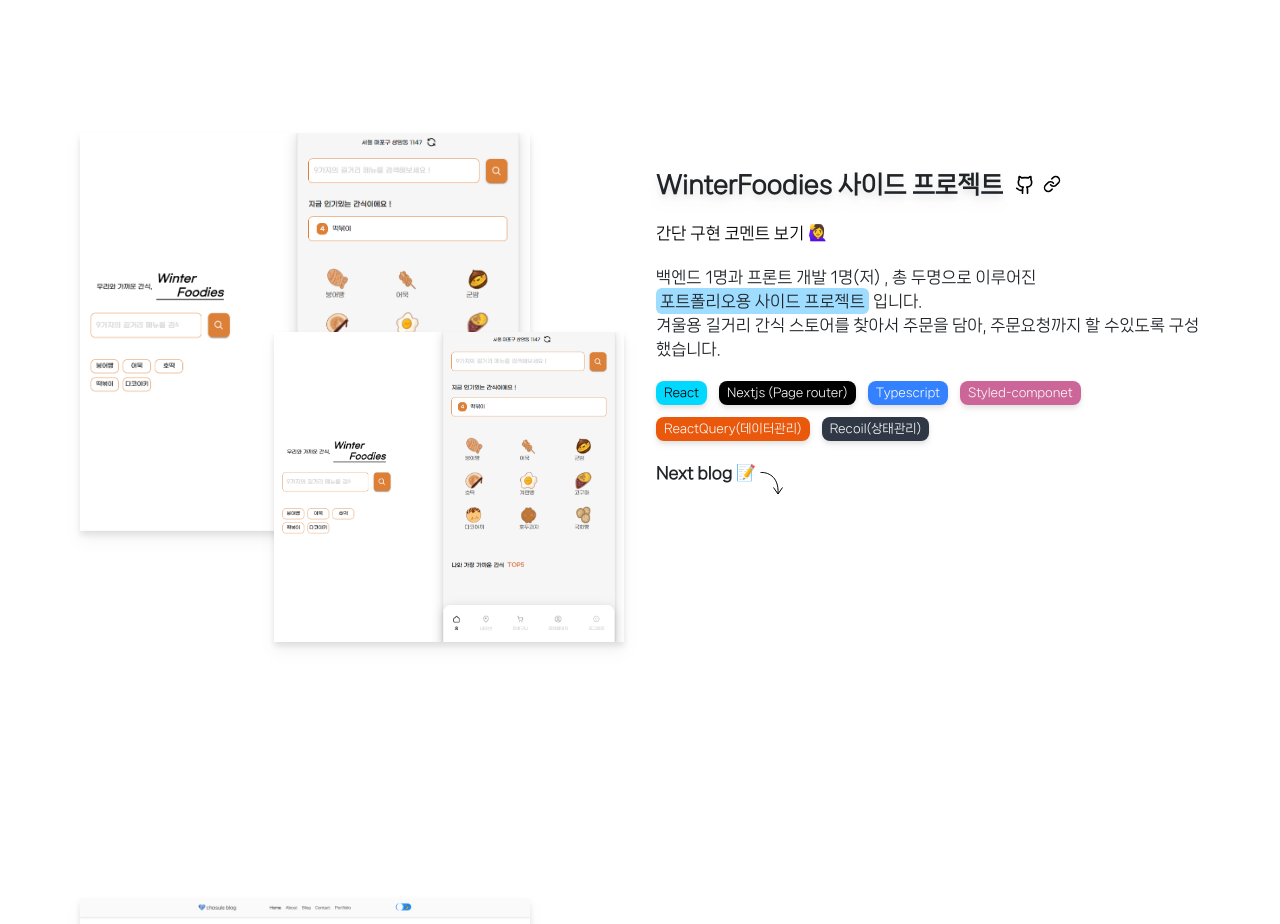
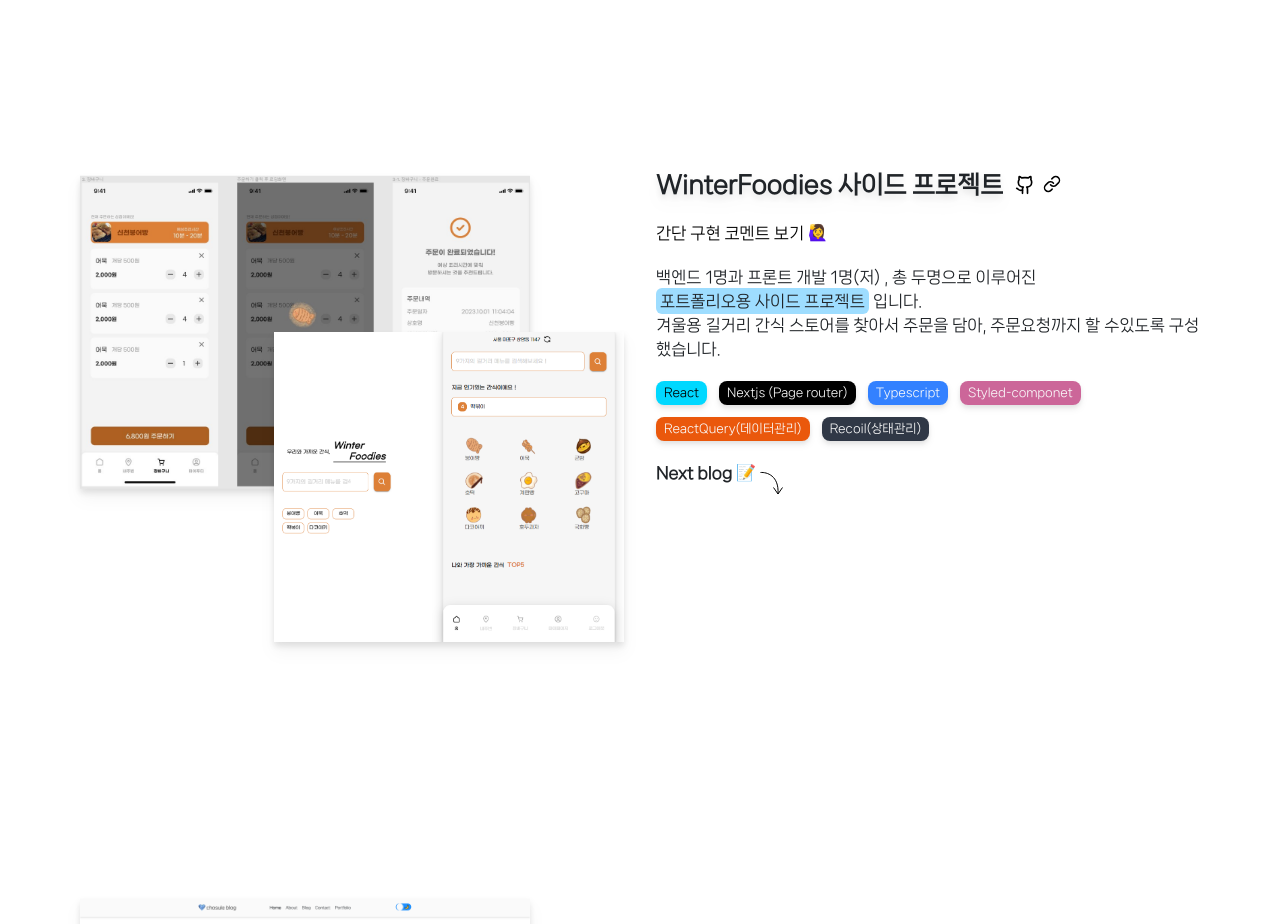
Before and after one commit to chosule/portfolio, a Next.js app: page / in a window 1280 px wide. Shown: the part 2500-3424 px from the top of the page. Built offline with nearby package versions, Linux system fonts and the light colour scheme.

Commit message:
🛠 Fix:winterfoodies 이미지 수정

```diff
--- a/src/components/ContactMe.tsx
+++ b/src/components/ContactMe.tsx
@@ -5,7 +5,7 @@ import Wrap from "./ui/Wrap";
 export default function ContactMe() {
   return (
     <Wrap id="contactMe" className="flex-col items-center">
-      <ul className="flex md:h-60 h-40 w-[353px] md:w-[506px] flex-col gap-3 overflow-hidden bg-cover rounded-xl bg-neutral-50 p-8 contact-me-shadow justify-around">
+      <ul className="flex md:h-60 h-40 w-[px] md:w-[506px] flex-col gap-3 overflow-hidden bg-cover rounded-xl bg-neutral-50 p-8 contact-me-shadow justify-around">
         <li className="">
           <h3 className="font-bold text-lg dark:text-neutral-900">김초슬</h3>
           <h3 className="text-xs dark:text-neutral-900">FrontEnd</h3>
--- a/src/components/WinterFoodies.tsx
+++ b/src/components/WinterFoodies.tsx
@@ -9,6 +9,7 @@ import Text from "./ui/Text";
 import StackWrap from "./ui/StackWrap";
 import AnchorLink from "./ui/AnchorLink";
 import winterfoodiesImg1 from "../../public/img/winterfoodiesImg1.png";
+import winterfoodiesImg2 from "../../public/img/winterfoodiesImg2.png";
 import gsap from "gsap";
 import IconLink from "./ui/IconLink";
 import WinterFoodiesComet from "./comment/WinterFoodiesComet";
@@ -76,7 +77,7 @@ export default function WinterFoodies() {
       ref={ref}
       className="articles-fade-in md:grid-cols-2 items-center grid-cols-1 h-full"
     >
-      <ImageWrap imageTop={winterfoodiesImg1} imageBottom={winterfoodiesImg1} />
+      <ImageWrap imageTop={winterfoodiesImg1} imageBottom={winterfoodiesImg2} />
       <TextWrap>
         <div className="flex gap-3 items-center">
           <Title>WinterFoodies 사이드 프로젝트</Title>
```
Also changed, not shown: public/img/winterfoodiesImg2.png (added).
